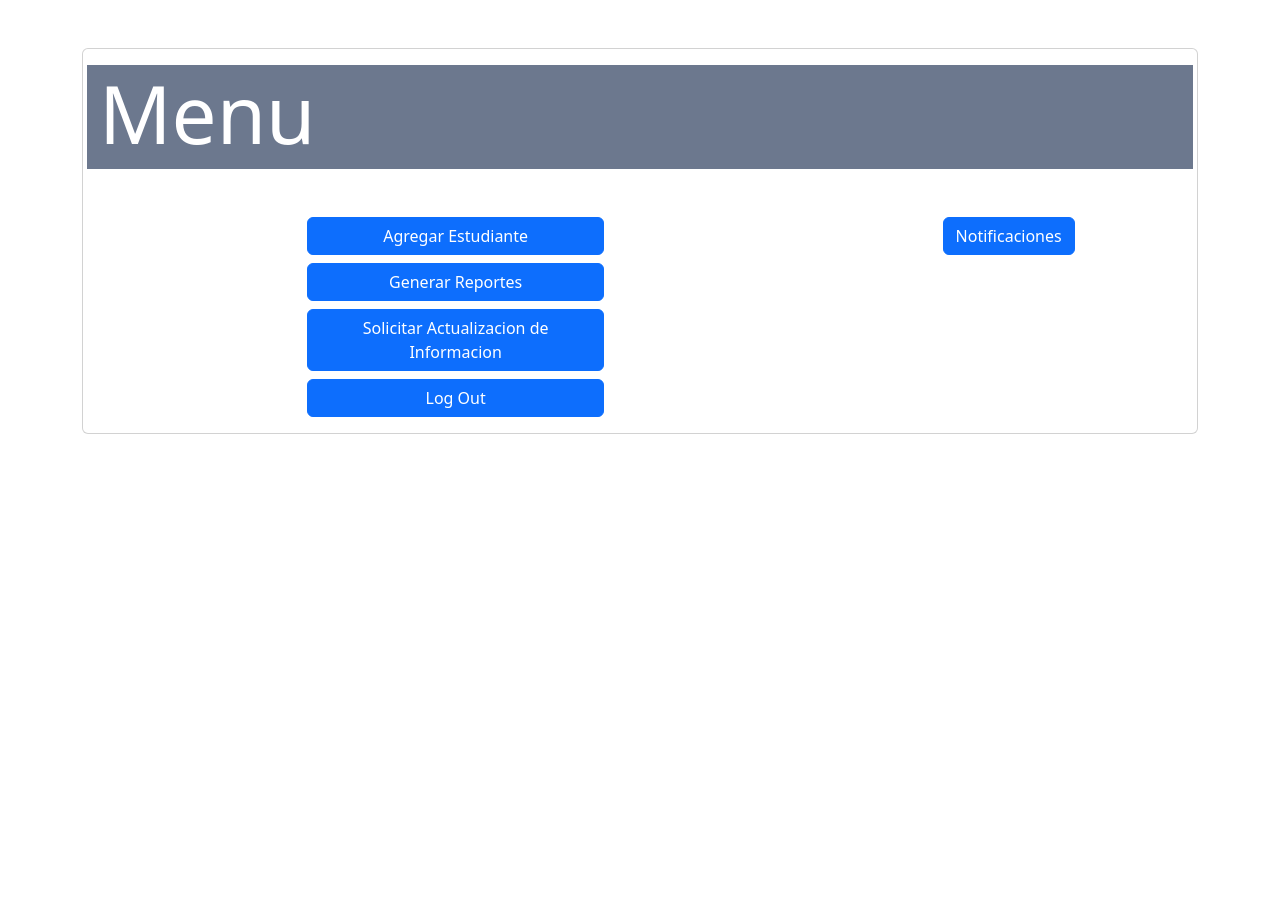
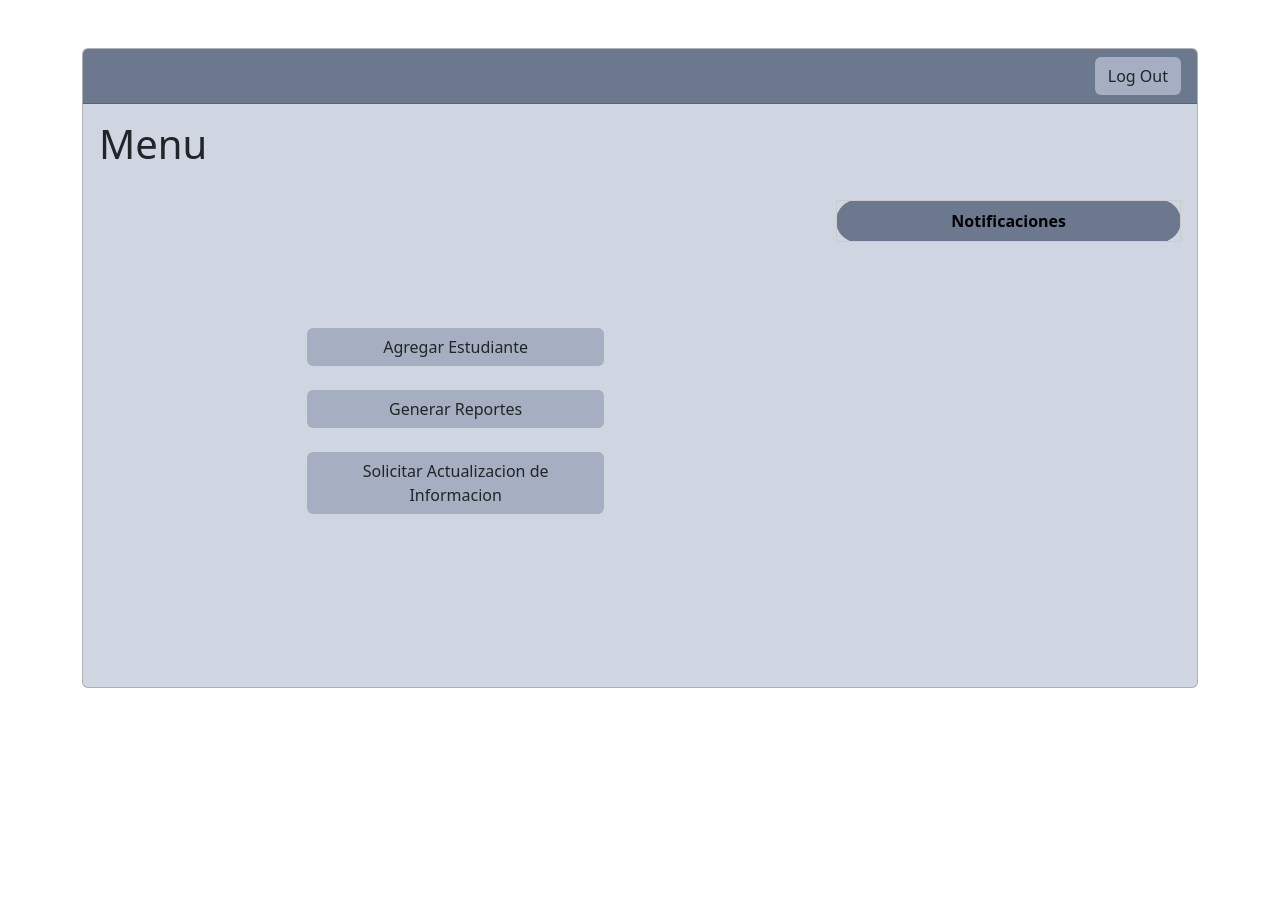
Before and after one commit to SamuelGutierrez24/Proyecto_Integrador1-StudentsManagement, a Django app: page /menu_filantropia/ in a window 1280 px wide. Shown: the part 56-972 px from the top of the page. Before the commit the page ends 490 px from the top, so only its background shows below. Run offline with Django 4.2, Linux system fonts and the light colour scheme; lists and menus that the app fills with data are empty.

Commit message:
feat: styles, notifications not finished, color pallete and alignments corrected

```diff
--- a/Icesi_Students_Management/templates/menu_filantropia.html
+++ b/Icesi_Students_Management/templates/menu_filantropia.html
@@ -4,48 +4,97 @@
 
     {% block content %}
 
+    <head>
         <style>
-        .divT{
-            background-color: #6C788E;
-            color: white;
+            .tableFixHead {
+                overflow-y: auto; /* make the table scrollable if height is more than 200 px  */
+                height: 700px; /* gives an initial height of 200px to the table */
             }
-
+            .tableFixHead thead th {
+                position: sticky; /* make the table heads sticky */
+                top: 0px; /* table head will be placed from the top of the table and sticks to it */
+            }
+            table {
+                border-collapse: collapse; /* make the table borders collapse to each other */
+                width: 100%;
+            }
+            th,
+            td {
+                padding: 8px 16px;
+                border: 1px solid #ccc;
+            }
+            th {
+                background: #eee;
+            }
         </style>
-
-    <main class="container py-10">
-        <section class="mt-5">
-            <section class="card card-body">
-                <div class="row divT">
-                    <h1 class="display-1">Menu</h1>
-                </div>
-                <div class="text-center">
-                    <div class="row">
-                        <div class="col-sm-8 mt-5">
-                            <div class="d-grid gap-2 col-5 mx-auto">
-                                <a class="btn btn-primary" href="/agregar_estudiante/">
-                                    Agregar Estudiante
-                                </a>
-                                <a class="btn btn-primary" href="/generar_reportes/">
-                                    Generar Reportes
-                                </a>
-                                <a class="btn btn-primary" href="/solicitar_informacion/">
-                                    Solicitar Actualizacion de Informacion
-                                </a>
-                                <a class="btn btn-primary" href="/">
+        <meta charset="UTF-8">
+        <meta name="viewport" content="width=device-width, initial-scale=1.0">
+    </head>
+    <body>
+        <main class="container py-5">
+            <section class="card" style="background-color: #cfd5e1;height: 40rem;">
+                <div class="card-header" style="background-color: #6C788E;">
+                    <a class="btn" href="/" style="float: right; background-color: #a6aec1">
                         Log Out
                     </a>
                 </div>
+                <section class="card-body">
+                    <div class="row" style="text-align: start;">
+                        <h1>
+                            Menu
+                        </h1>
+                        <div class="col-sm-12 col-md-8 col-lg-8 col-xl-8">
+                            <div class="d-grid gap-2">
+                                <br>
+                                <br>
+                                <br>
+                                <br>
+                                <br>
+                                <br>
+                                <div class="d-grid gap-4 col-5 mx-auto">
+                                    <a class="btn" style="background-color: #a6aec1;" href="/agregar_estudiante/">
+                                        Agregar Estudiante
+                                    </a>
+                                    <a class="btn" style="background-color: #a6aec1;" href="/generar_reportes/">
+                                        Generar Reportes
+                                    </a>
+                                    <a class="btn" style="background-color: #a6aec1;" href="/solicitar_informacion/">
+                                        Solicitar Actualizacion de Informacion
+                                    </a>
                                 </div>
-                        <div class="col-sm-4 mt-5">
-                            <a class="btn btn-primary" href="/agregar_estudiante/">
+                                <br>
+                                <br>
+                                <br>
+                            </div>
+                        </div>
+                        <div class="col-sm-12 col-md-4 col-lg-4 col-xl-4">
+                            <br>
+                            <div class = "tableFixHead">
+                                <table class="table table-striped" style="background-color: #6c788e; border-radius: 25px;">
+                                    <thead>
+                                        <tr>
+                                            <th class="text-center" style="background-color: #6c788e; border-radius: 25px;">
                                                 Notificaciones
-                            </a>
+                                            </th>
+                                        </tr>
+                                    </thead>
+                                    <tbody>
+                                        {% for notificaciones in notificaciones %}
+                                            <tr>
+                                                <td  onclick="" >
+                                                    {{notificaciones.title}}
+                                                </td>
+                                            </tr>
+                                        {% endfor %}
+                                    </tbody>
+                                </table>
                             </div>
                         </div>
                     </div>
                 </section>
             </section>
         </main>
+    </body>
 
     {% endblock %}
 </html>
```
Lines whose indentation alone changed are shown as unchanged.
